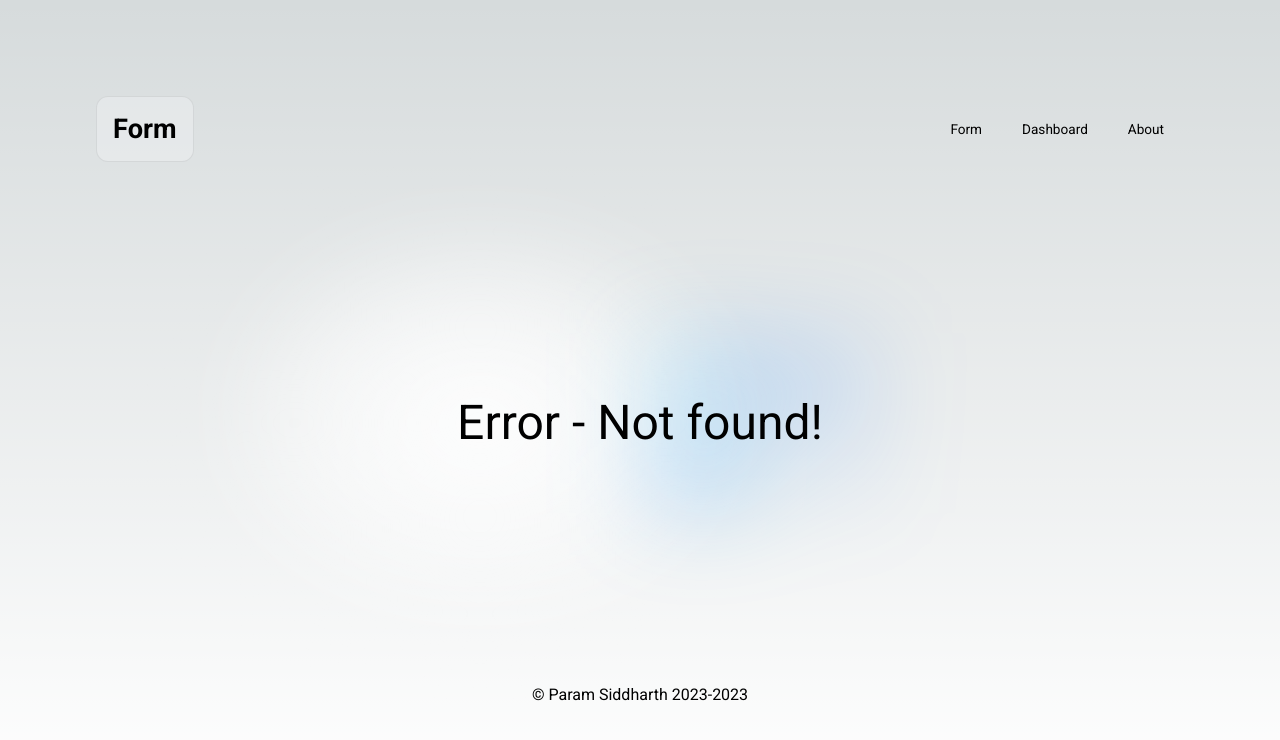
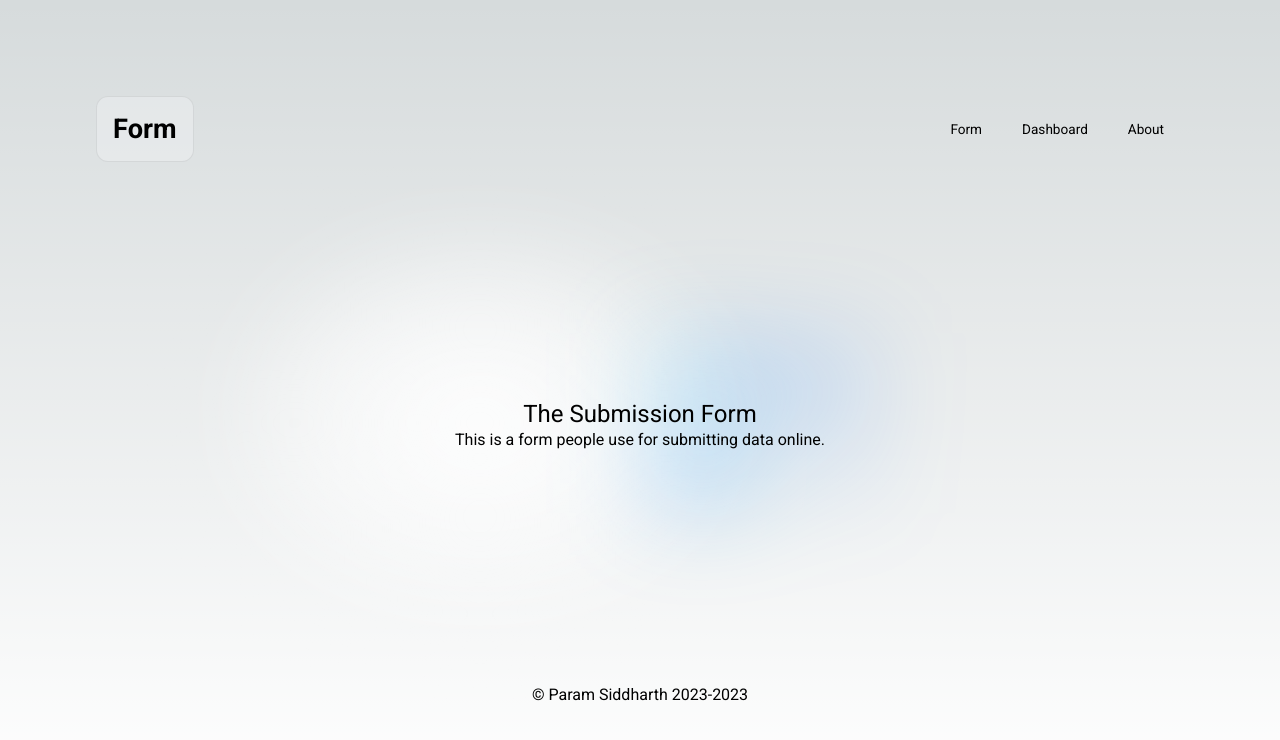
Before and after one commit to paramsiddharth/ggi-data-collection-form, a Next.js app: page /about in a window 1280 px wide. Before the commit this address had no page. Shown: the top 740 px of the page. Built offline with nearby package versions, Linux system fonts and the light colour scheme.

Commit message:
Add about page
Signed-off-by: Param Siddharth <contact@paramsid.com>

```diff
--- /dev/null
+++ b/src/pages/about.js
@@ -0,0 +1,23 @@
+import Head from 'next/head';
+import { Typography } from '@mui/material';
+
+import Layout from '@/components/layout';
+import styles from '@/styles/Home.module.css';
+
+export default function Success({ id }) {
+  return (
+    <Layout>
+      <Head>
+        <title>About</title>
+      </Head>
+      <div>
+        <Typography align='center' variant='h5'>
+          The Submission Form
+        </Typography>
+        <div>
+          This is a form people use for submitting data online.
+        </div>
+      </div>
+    </Layout>
+  );
+}
```
